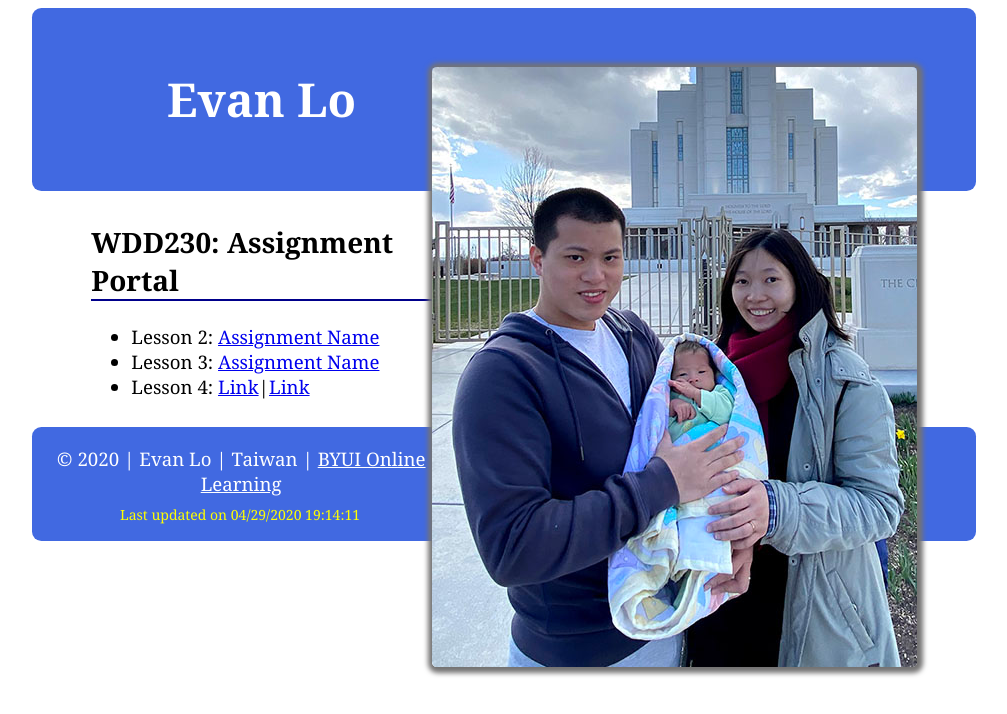
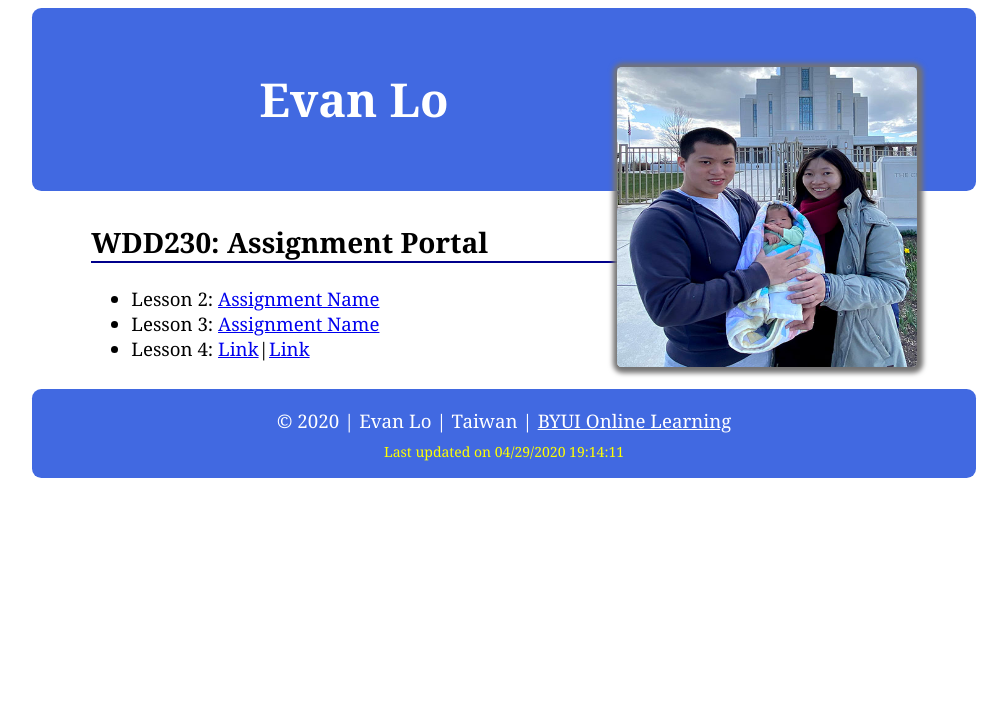
Before and after one commit to EvanLo427/EvanLo427.github.io, a plain HTML site: page index.html in a window 1280 px wide. Shown: the whole page, without its empty margins (136-1143 px from the left). Drawn offline with Linux system fonts and the light colour scheme.

Commit message:
updated home page

```diff
--- a/index.html
+++ b/index.html
@@ -12,7 +12,7 @@
 <body>
     <header>
         <h1>Evan Lo
-            <img src="images/profile.jpg" alt="Profile">
+            <img src="images/profile.jpg" alt="Profile" width="300" height="300">
         </h1>
 
     </header>
```
